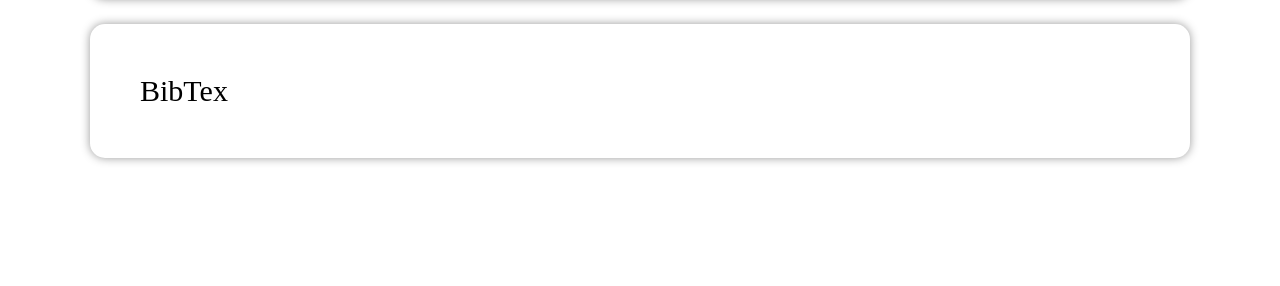
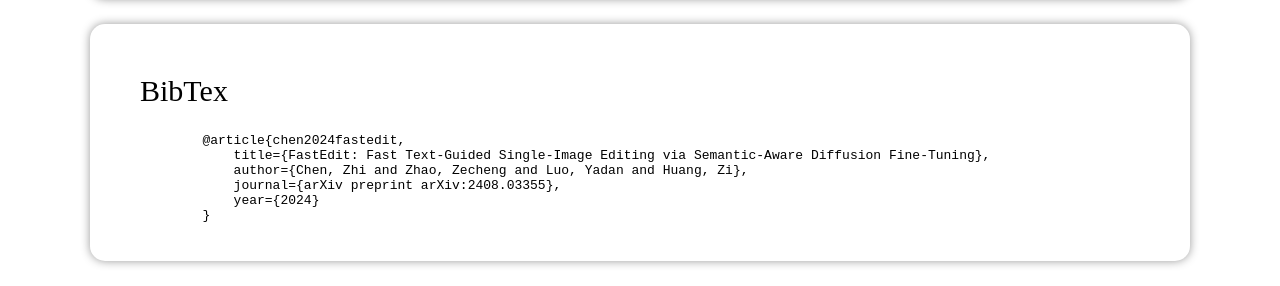
Before and after one commit to FastEdit-SD/fastedit-sd.github.io, a plain HTML site: page index.html in a window 1280 px wide. Shown: the part 6477-6763 px from the top of the page. Before the commit the page ends 6660 px from the top, so only its background shows below. Drawn offline with Linux system fonts and the light colour scheme.

Commit message:
add links

```diff
--- a/index.html
+++ b/index.html
@@ -25,8 +25,8 @@
             accelerating the editing process to only 17 seconds
         </p>
         <p style="text-align: center; font-size: 22px;">
-            <a href="" target="_blank" style="margin-right: 100px;">[Paper]</a>
-            <a href="" target="_blank">[Code]</a>
+            <a href="https://arxiv.org/abs/2408.03355" target="_blank" style="margin-right: 100px;">[Paper]</a>
+            <a href="https://github.com/JasonCodeMaker/FastEdit" target="_blank">[Code]</a>
         </p>
     </div>
 
@@ -111,8 +111,13 @@
     <!-- BibTex -->
     <div class="content">
         <h2>BibTex</h2>
-        <p></p>
-        <!-- Add more references -->
+        <pre id="bibtex-content">
+        @article{chen2024fastedit,
+            title={FastEdit: Fast Text-Guided Single-Image Editing via Semantic-Aware Diffusion Fine-Tuning},
+            author={Chen, Zhi and Zhao, Zecheng and Luo, Yadan and Huang, Zi},
+            journal={arXiv preprint arXiv:2408.03355},
+            year={2024}
+        }</pre>
     </div>
 
 </body>
```
